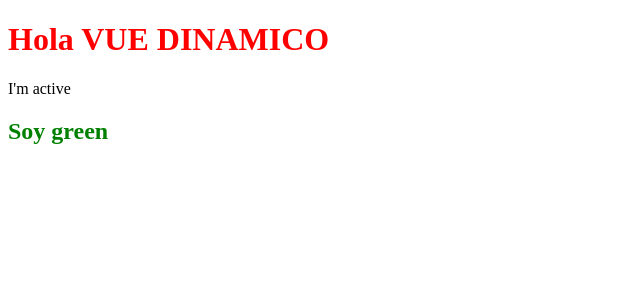
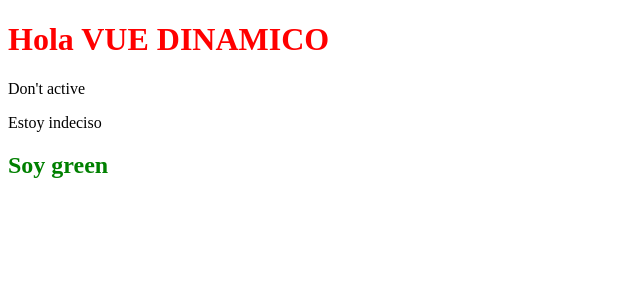
Before and after one commit to COLADOXD/first-vue, a Vue app: page / in a window 1280 px wide. Shown: the top 300 px of the page, without its empty margins (0-640 px from the left). Built offline with nearby package versions, Linux system fonts and the light colour scheme.

Commit message:
21. Direcitivas : v-if v-else v-show

```diff
--- a/src/App.vue
+++ b/src/App.vue
@@ -2,7 +2,7 @@
 import { ref } from 'vue';
 
 const name = "Vue dinamico";
-const active = true;
+const active = null;
 
 let num = ref('');
 
@@ -22,7 +22,11 @@
     Hola {{ name.toUpperCase() }}
   </h1>
   <p>{{ active ? "I'm active" : "Don't active" }}</p>
+  <p v-if="active">Active</p>
+  <p v-else-if="active === false">Don't active</p>
+  <p v-else>Estoy indeciso</p>
   <h2 @click="colorChange()" :style="`color: ${num}`">Soy {{ num }}</h2>
+  <h2 v-show="active">active</h2>
 </template>
 
 <style>
```
